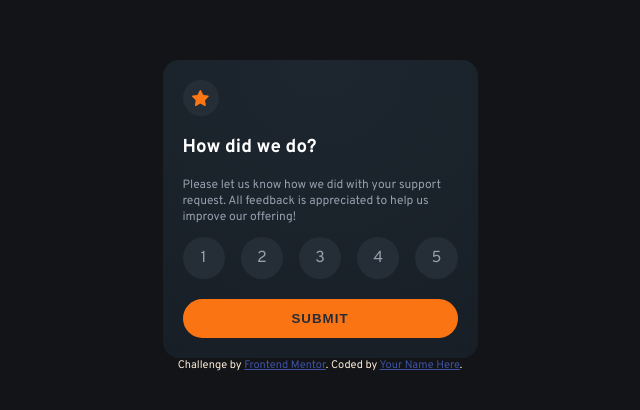
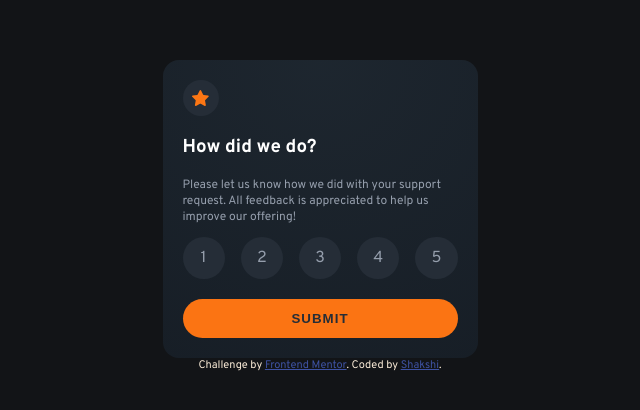
Before and after one commit to Shakshi-Mittal-Tech/Interactive-rating-component, a plain HTML site: page index.html in a window 1280 px wide. Shown: the part 184-594 px from the top of the page, 320-960 px from the left. Drawn offline with Linux system fonts and the light colour scheme.

Commit message:
Changed name

```diff
--- a/index.html
+++ b/index.html
@@ -52,7 +52,7 @@
 
   <div class="attribution">
     Challenge by <a href="https://www.frontendmentor.io?ref=challenge" target="_blank">Frontend Mentor</a>.
-    Coded by <a href="#">Your Name Here</a>.
+    Coded by <a href="#">Shakshi</a>.
   </div>
 
   <script src="scripts.js"></script>
```
